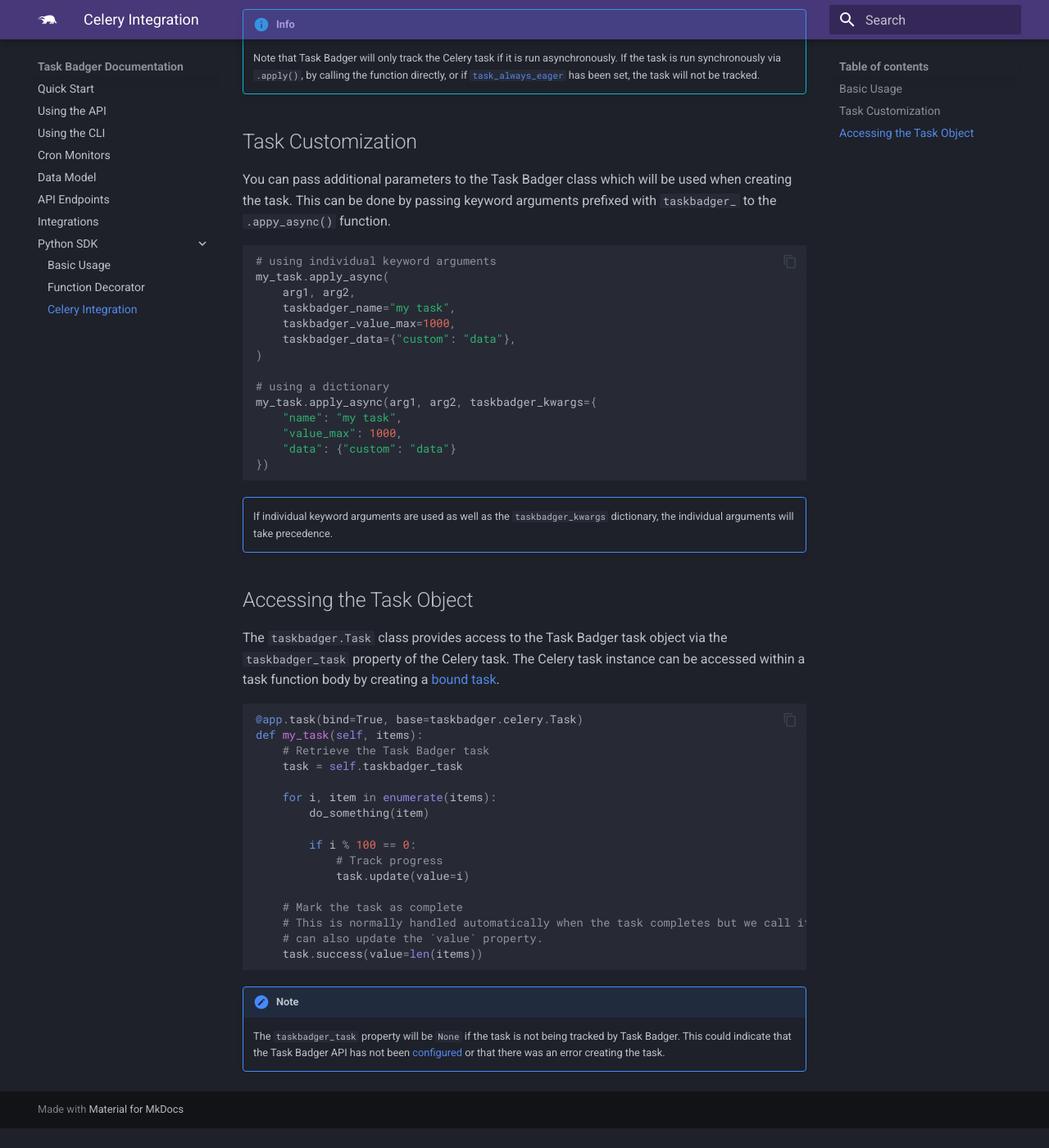
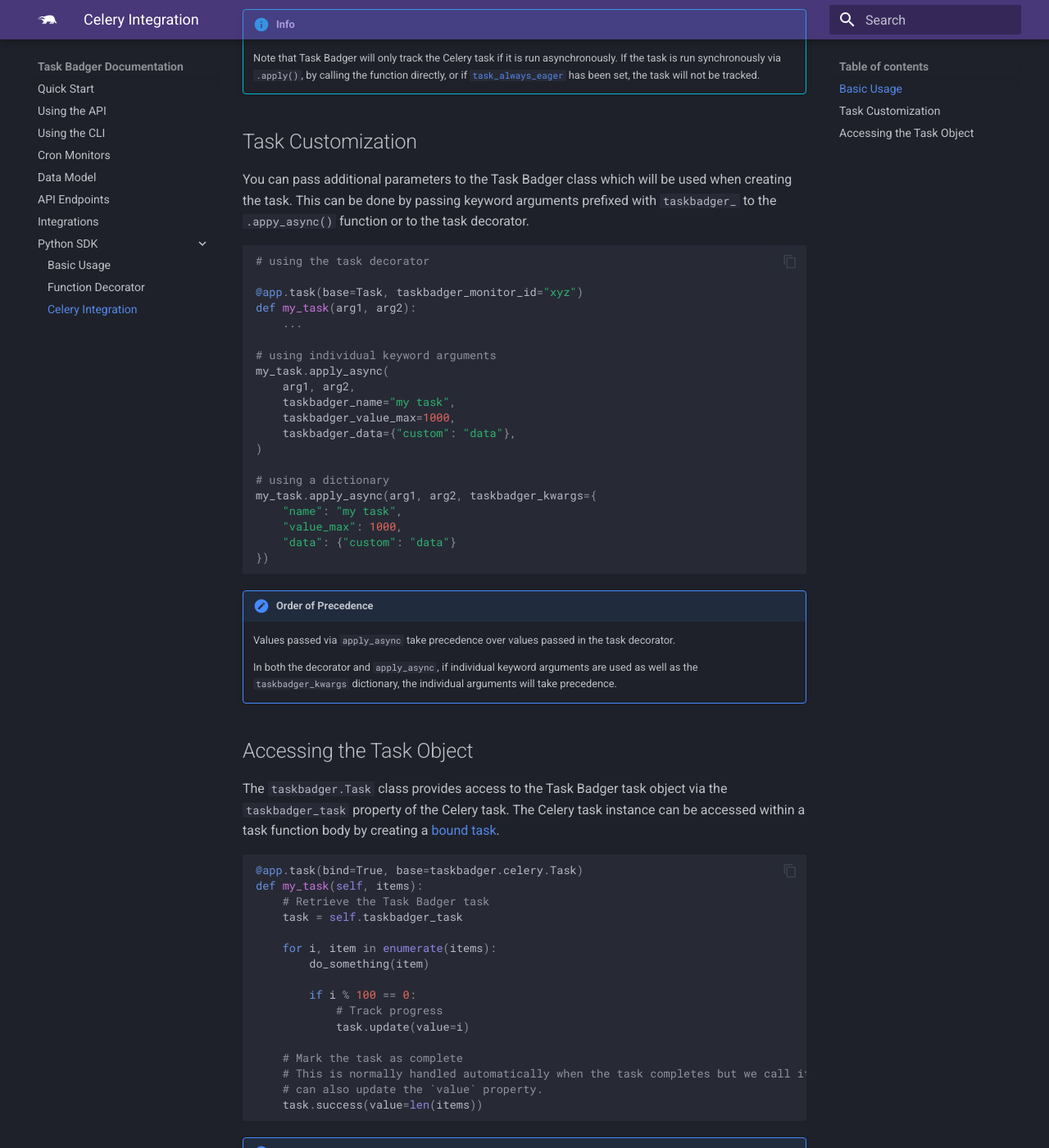
Before and after one commit to taskbadger/taskbadger-docs, an MkDocs documentation site: the page built from docs/python-celery.md, in a window 1280 px wide and 1400 px high, scrolled down 811 px. Shown: the whole window at 82% size. Built offline with MkDocs 1.6.1 and Material for MkDocs 9.7.7, drawn with Linux system fonts in a browser that asks for light colours; before the commit the page ends 2187 px from its top, so only the background shows below that.

Commit message:
tweaks to celery docs

````diff
--- a/docs/python-celery.md
+++ b/docs/python-celery.md
@@ -45,9 +45,16 @@
 ## Task Customization
 
 You can pass additional parameters to the Task Badger class which will be used when creating the task. This can be
-done by passing keyword arguments prefixed with `taskbadger_` to the `.appy_async()` function.
+done by passing keyword arguments prefixed with `taskbadger_` to the `.appy_async()` function or to the task
+decorator.
 
 ```python
+# using the task decorator
+
+@app.task(base=Task, taskbadger_monitor_id="xyz")
+def my_task(arg1, arg2):
+    ...
+
 # using individual keyword arguments
 my_task.apply_async(
     arg1, arg2,
@@ -64,10 +71,11 @@
 })
 ```
 
-!!!note ""
+!!!note "Order of Precedence"
+    Values passed via `apply_async` take precedence over values passed in the task decorator.
 
-    If individual keyword arguments are used as well as the `taskbadger_kwargs` dictionary, the individual arguments
-    will take precedence.
+    In both the decorator and `apply_async`, if individual keyword arguments are used as well as
+    the `taskbadger_kwargs` dictionary, the individual arguments will take precedence.
 
 ## Accessing the Task Object
 
````
